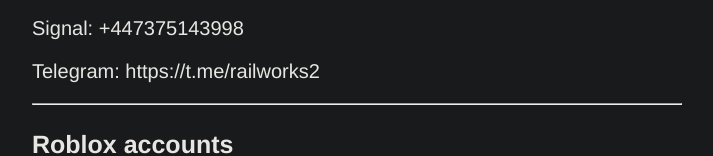
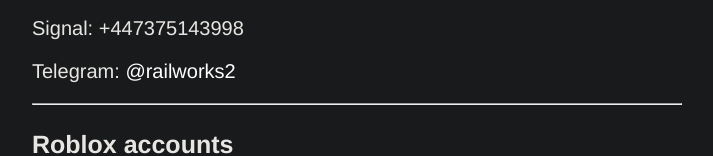
Before and after one commit to railworks2rblx/verify.railworks2.com, a plain HTML site: page index.html in a window 1280 px wide. Shown: the part 596-752 px from the top of the page, without its empty margins (283-996 px from the left). Drawn offline with Linux system fonts and the light colour scheme.

Commit message:
Update index.html
* Fixed telegram URL to be a hyperlink. OOF.

```diff
--- a/index.html
+++ b/index.html
@@ -57,7 +57,7 @@
         <small>Calls to these numbers will not be accepted.</small>
         <p>WhatsApp: +447375143998</p>
         <p>Signal: +447375143998</p>
-        <p>Telegram: https://t.me/railworks2</p>
+        <p>Telegram: <a href="https://t.me/railworks2">@railworks2</a></p>
         <hr/>
 
         <h3>Roblox accounts</h3>
```
